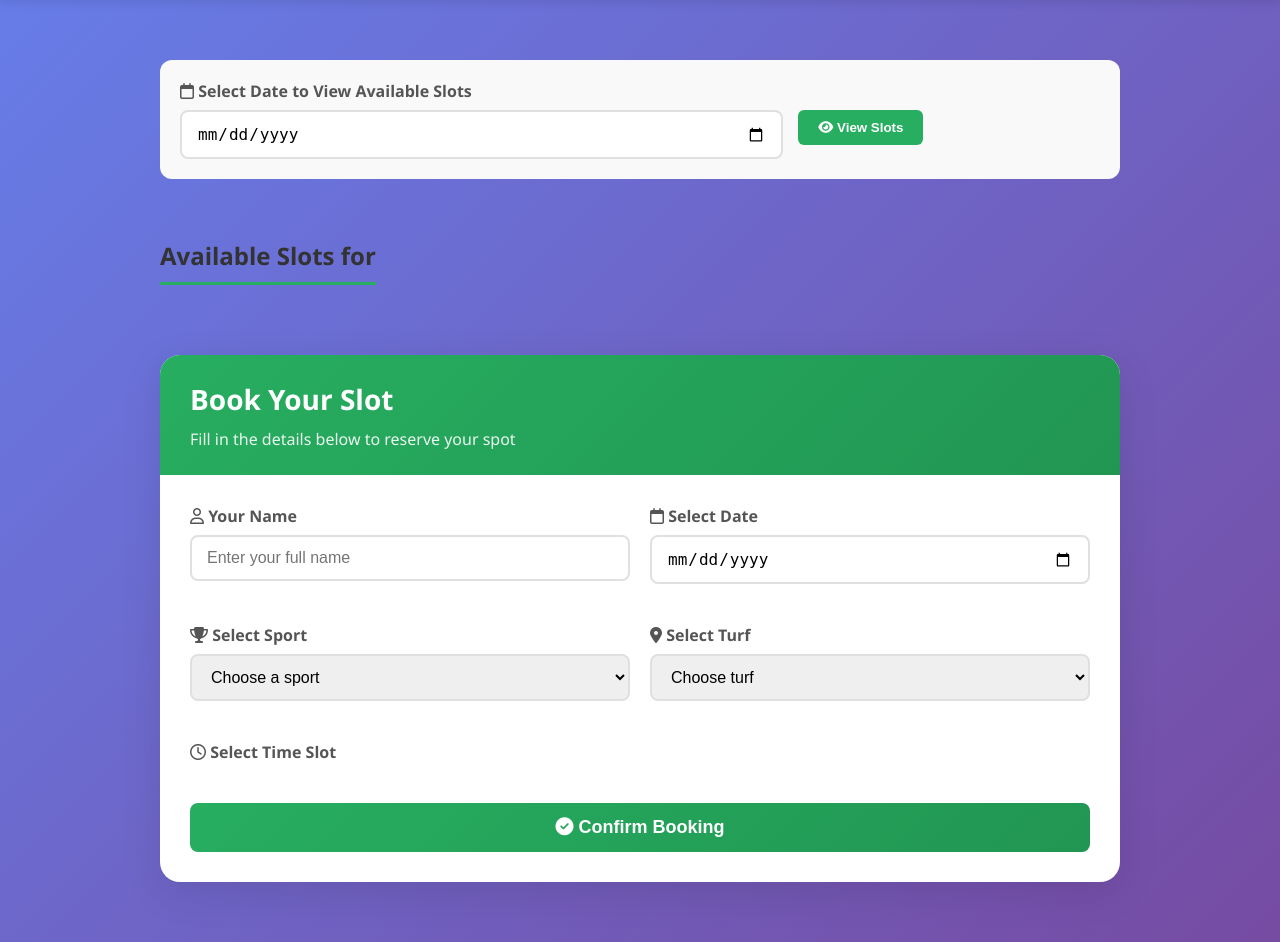
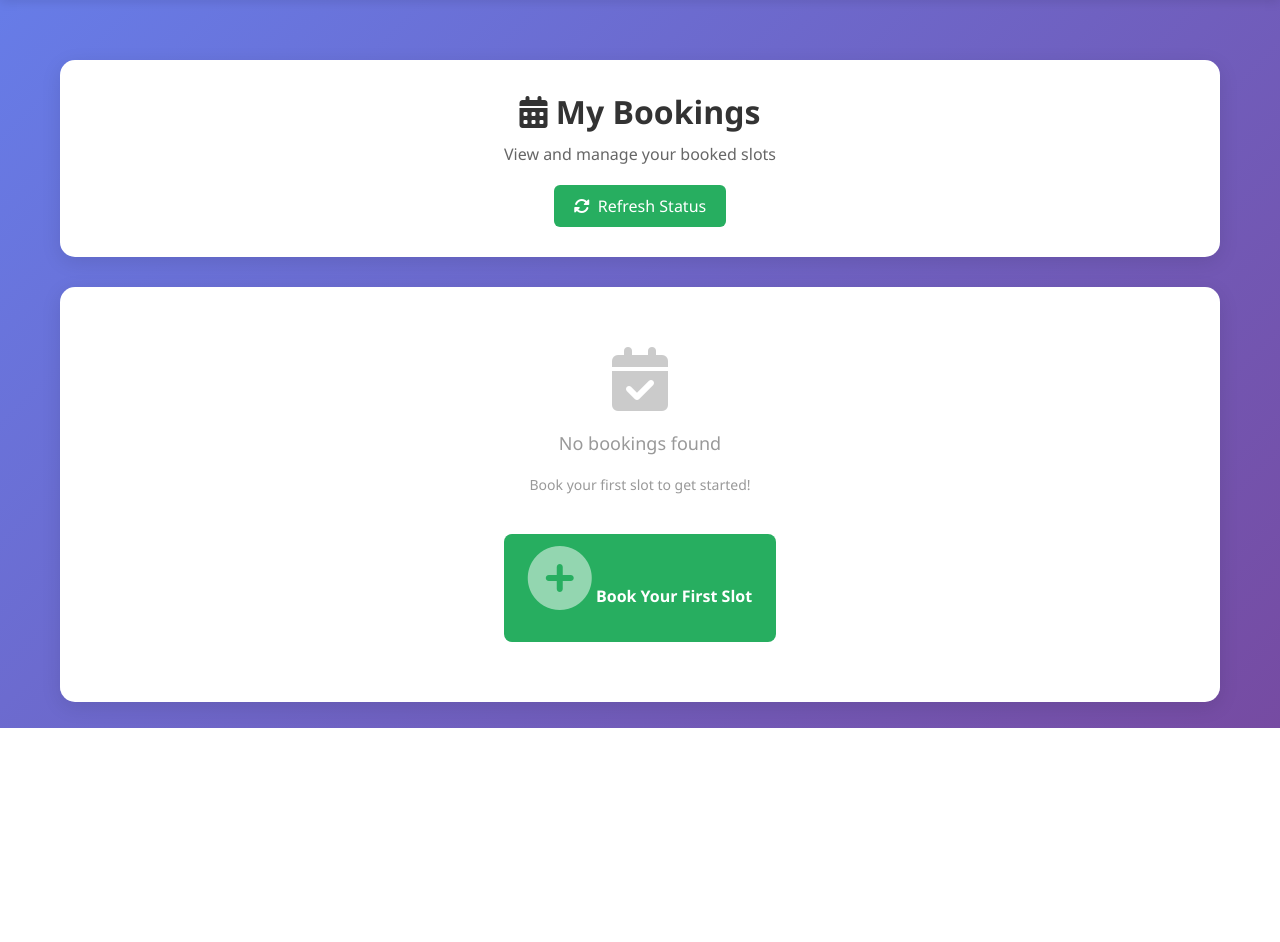
Before and after one commit to neven-mathew/sportscentre, a Flask app: template templates/booking.html in a window 1280 px wide. Shown: the part 72-1014 px from the top of the page. After the commit the page ends 800 px from the top, so only its background shows below. Run offline with Flask 3, Linux system fonts and the light colour scheme; the template is opened without the code that fills it, so the values that code supplies are empty.

Commit message:
Update booking page title and layout styles

```diff
--- a/templates/booking.html
+++ b/templates/booking.html
@@ -3,7 +3,7 @@
 <head>
     <meta charset="UTF-8">
     <meta name="viewport" content="width=device-width, initial-scale=1.0">
-    <title>Book a Slot - Sports Center</title>
+    <title>My Bookings - Sports Center</title>
     <link rel="stylesheet" href="https://cdnjs.cloudflare.com/ajax/libs/font-awesome/6.4.0/css/all.min.css">
     <style>
         * {
@@ -65,188 +65,188 @@
             border-radius: 6px;
         }
 
-        .booking-container {
-            max-width: 1000px;
+        .container {
+            max-width: 1200px;
             margin: 40px auto;
             padding: 20px;
         }
 
-        .booking-form-wrapper {
+        .header {
             background: white;
-            border-radius: 20px;
-            box-shadow: 0 10px 40px rgba(0,0,0,0.1);
-            overflow: hidden;
+            border-radius: 15px;
+            padding: 30px;
+            margin-bottom: 30px;
+            text-align: center;
+            box-shadow: 0 5px 20px rgba(0,0,0,0.1);
         }
 
-        .form-header {
-            background: linear-gradient(135deg, #27ae60 0%, #219653 100%);
-            color: white;
-            padding: 25px 30px;
+        .header h1 {
+            color: #333;
+            font-size: 32px;
+            margin-bottom: 10px;
         }
 
-        .form-header h2 {
-            margin: 0;
-            font-size: 28px;
+        .header p {
+            color: #666;
+            font-size: 16px;
         }
 
-        .form-header p {
-            margin: 10px 0 0;
-            opacity: 0.9;
+        .stats {
+            display: grid;
+            grid-template-columns: repeat(auto-fit, minmax(200px, 1fr));
+            gap: 20px;
+            margin-bottom: 30px;
         }
 
-        .booking-form {
-            padding: 30px;
+        .stat-card {
+            background: white;
+            border-radius: 15px;
+            padding: 20px;
+            text-align: center;
+            box-shadow: 0 5px 20px rgba(0,0,0,0.1);
         }
 
-        .form-row {
-            display: grid;
-            grid-template-columns: 1fr 1fr;
-            gap: 20px;
+        .stat-card h3 {
+            color: #666;
+            font-size: 14px;
+            margin-bottom: 10px;
+        }
+
+        .stat-number {
+            font-size: 32px;
+            font-weight: bold;
+            color: #27ae60;
+        }
+
+        .bookings-table-wrapper {
+            background: white;
+            border-radius: 15px;
+            overflow-x: auto;
+            box-shadow: 0 5px 20px rgba(0,0,0,0.1);
+        }
+
+        .booking-table {
+            width: 100%;
+            border-collapse: collapse;
+        }
+
+        .booking-table th {
+            background: #f8f9fa;
+            padding: 15px;
+            text-align: left;
+            font-weight: 600;
+            color: #555;
+            border-bottom: 2px solid #e0e0e0;
+        }
+
+        .booking-table td {
+            padding: 15px;
+            border-bottom: 1px solid #e0e0e0;
+            color: #666;
+        }
+
+        .booking-table tr:hover {
+            background: #f8f9fa;
+        }
+
+        .badge {
+            display: inline-block;
+            padding: 4px 12px;
+            border-radius: 20px;
+            font-size: 12px;
+            font-weight: 600;
+        }
+
+        .badge-pending {
+            background: #fff3cd;
+            color: #856404;
+        }
+
+        .badge-confirmed {
+            background: #d4edda;
+            color: #155724;
+        }
+
+        .badge-cancelled {
+            background: #f8d7da;
+            color: #721c24;
+        }
+
+        .cancel-btn {
+            background: #dc3545;
+            color: white;
+            padding: 6px 12px;
+            border-radius: 6px;
+            text-decoration: none;
+            font-size: 12px;
+            display: inline-flex;
+            align-items: center;
+            gap: 5px;
+            transition: all 0.3s;
+            border: none;
+            cursor: pointer;
+        }
+
+        .cancel-btn:hover {
+            background: #c82333;
+            transform: scale(1.05);
+        }
+
+        .cancel-btn.disabled {
+            background: #6c757d;
+            cursor: not-allowed;
+            pointer-events: none;
+        }
+
+        .refresh-btn {
+            background: #27ae60;
+            color: white;
+            padding: 10px 20px;
+            border-radius: 6px;
+            text-decoration: none;
+            display: inline-flex;
+            align-items: center;
+            gap: 8px;
+            margin-top: 20px;
+            transition: all 0.3s;
+        }
+
+        .refresh-btn:hover {
+            background: #219653;
+            transform: translateY(-2px);
+        }
+
+        .empty-state {
+            text-align: center;
+            padding: 60px 20px;
+            color: #999;
+        }
+
+        .empty-state i {
+            font-size: 64px;
+            margin-bottom: 20px;
+            opacity: 0.5;
+        }
+
+        .empty-state p {
+            font-size: 18px;
             margin-bottom: 20px;
         }
 
-        .form-group {
-            margin-bottom: 20px;
-        }
-
-        .form-group label {
-            display: block;
-            margin-bottom: 8px;
-            font-weight: 600;
-            color: #555;
-        }
-
-        .form-group input,
-        .form-group select {
-            width: 100%;
-            padding: 12px 15px;
-            border: 2px solid #e0e0e0;
-            border-radius: 8px;
-            font-size: 16px;
-            transition: all 0.3s;
-        }
-
-        .form-group input:focus,
-        .form-group select:focus {
-            border-color: #27ae60;
-            outline: none;
-            box-shadow: 0 0 0 3px rgba(39, 174, 96, 0.1);
-        }
-
-        .slots-grid {
-            display: grid;
-            grid-template-columns: repeat(auto-fill, minmax(100px, 1fr));
-            gap: 12px;
-            margin: 20px 0;
-        }
-
-        .slot-option {
-            position: relative;
-        }
-
-        .slot-option input[type="radio"] {
-            position: absolute;
-            opacity: 0;
-            cursor: pointer;
-        }
-
-        .slot-label {
-            display: flex;
-            align-items: center;
-            justify-content: center;
-            padding: 12px;
-            background: #f5f5f5;
-            border: 2px solid #e0e0e0;
-            border-radius: 8px;
-            cursor: pointer;
-            transition: all 0.3s;
-            font-size: 14px;
-            font-weight: 500;
-        }
-
-        .slot-option input[type="radio"]:checked + .slot-label {
-            background: #27ae60;
-            border-color: #27ae60;
-            color: white;
-        }
-
-        .slot-option:hover .slot-label {
-            transform: translateY(-2px);
-            box-shadow: 0 4px 12px rgba(0,0,0,0.1);
-        }
-
-        .booked-slot {
-            background: #dc3545 !important;
-            color: white !important;
-            cursor: not-allowed !important;
-            opacity: 0.7;
-            text-align: center;
-            padding: 12px;
-            border-radius: 8px;
-            font-size: 14px;
-            font-weight: 500;
-            display: flex;
-            align-items: center;
-            justify-content: center;
-            gap: 8px;
-        }
-
-        .submit-btn {
-            background: linear-gradient(135deg, #27ae60 0%, #219653 100%);
-            color: white;
-            padding: 14px 30px;
-            border: none;
-            border-radius: 8px;
-            font-size: 18px;
-            font-weight: bold;
-            cursor: pointer;
-            width: 100%;
-            transition: all 0.3s;
-        }
-
-        .submit-btn:hover {
-            transform: translateY(-2px);
-            box-shadow: 0 5px 15px rgba(39, 174, 96, 0.3);
-        }
-
-        .date-selector {
-            background: #f9f9f9;
-            padding: 20px;
-            border-radius: 12px;
-            margin-bottom: 30px;
-            display: flex;
-            gap: 15px;
-            align-items: flex-end;
-        }
-
-        .date-selector .form-group {
-            margin-bottom: 0;
-            flex: 1;
-        }
-
-        .view-slots-btn {
+        .btn-book-now {
+            display: inline-block;
             background: #27ae60;
             color: white;
-            padding: 10px 20px;
-            border: none;
-            border-radius: 6px;
-            cursor: pointer;
+            padding: 12px 24px;
+            border-radius: 8px;
+            text-decoration: none;
             font-weight: bold;
             transition: all 0.3s;
         }
 
-        .view-slots-btn:hover {
+        .btn-book-now:hover {
             background: #219653;
-            transform: translateY(-1px);
-        }
-
-        .section-title {
-            font-size: 24px;
-            color: #333;
-            margin: 30px 0 20px;
-            padding-bottom: 10px;
-            border-bottom: 3px solid #27ae60;
-            display: inline-block;
+            transform: translateY(-2px);
         }
 
         .alert {
@@ -270,6 +270,11 @@
         .alert-error {
             border-left: 4px solid #dc3545;
             color: #721c24;
+        }
+
+        .alert-info {
+            border-left: 4px solid #17a2b8;
+            color: #0c5460;
         }
 
         @keyframes slideInRight {
@@ -296,16 +301,18 @@
                 display: none;
             }
 
-            .form-row {
-                grid-template-columns: 1fr;
+            .booking-table th,
+            .booking-table td {
+                padding: 10px;
+                font-size: 12px;
             }
 
-            .slots-grid {
-                grid-template-columns: repeat(auto-fill, minmax(80px, 1fr));
+            .header h1 {
+                font-size: 24px;
             }
 
-            .date-selector {
-                flex-direction: column;
+            .stats {
+                grid-template-columns: 1fr;
             }
         }
     </style>
@@ -326,117 +333,129 @@
         {% if messages %}
             {% for category, message in messages %}
                 <div class="alert alert-{{ category }}">
-                    <i class="fas fa-{% if category == 'success' %}check-circle{% else %}exclamation-circle{% endif %}"></i>
+                    <i class="fas fa-{% if category == 'success' %}check-circle{% elif category == 'error' %}exclamation-circle{% else %}info-circle{% endif %}"></i>
                     {{ message }}
                 </div>
             {% endfor %}
         {% endif %}
     {% endwith %}
 
-    <div class="booking-container">
-        <!-- Date Selector -->
-        <div class="date-selector">
-            <form method="GET" style="display: flex; gap: 15px; width: 100%; flex-wrap: wrap;">
-                <div class="form-group" style="flex: 2;">
-                    <label><i class="fa-regular fa-calendar"></i> Select Date to View Available Slots</label>
-                    <input type="date" name="date" value="{{ date }}" min="{{ today_date }}" style="width: 100%;">
-                </div>
-                <div class="form-group" style="flex: 1;">
-                    <label>&nbsp;</label>
-                    <button type="submit" class="view-slots-btn">
-                        <i class="fa-solid fa-eye"></i> View Slots
-                    </button>
-                </div>
-            </form>
+    <div class="container">
+        <div class="header">
+            <h1><i class="fas fa-calendar-alt"></i> My Bookings</h1>
+            <p>View and manage your booked slots</p>
+            <a href="/mybookings" class="refresh-btn">
+                <i class="fas fa-sync-alt"></i> Refresh Status
+            </a>
         </div>
 
-        <!-- Available Slots Display -->
-        <div style="margin-bottom: 30px;">
-            <h2 class="section-title">Available Slots for {{ date }}</h2>
-            <div class="slots-grid">
-                {% for s in slots %}
-                    {% if s in booked %}
-                        <div class="booked-slot">
-                            <i class="fa-solid fa-lock"></i> {{ s }}
-                        </div>
-                    {% else %}
-                        <div class="slot-option">
-                            <input type="radio" name="slot_preview" value="{{ s }}" id="slot_{{ loop.index }}" disabled>
-                            <label for="slot_{{ loop.index }}" class="slot-label" style="background: #28a745; color: white; border-color: #28a745;">
-                                <i class="fa-solid fa-clock"></i> {{ s }}
-                            </label>
-                        </div>
-                    {% endif %}
-                {% endfor %}
+        {% if bookings %}
+        {% set confirmed_count = 0 %}
+        {% set pending_count = 0 %}
+        {% for booking in bookings %}
+            {% if status_exists and booking|length > 6 %}
+                {% if booking[6] == 'confirmed' %}
+                    {% set confirmed_count = confirmed_count + 1 %}
+                {% else %}
+                    {% set pending_count = pending_count + 1 %}
+                {% endif %}
+            {% else %}
+                {% set confirmed_count = confirmed_count + 1 %}
+            {% endif %}
+        {% endfor %}
+
+        <div class="stats">
+            <div class="stat-card">
+                <h3>Total Bookings</h3>
+                <div class="stat-number">{{ bookings|length }}</div>
+            </div>
+            <div class="stat-card">
+                <h3>Confirmed</h3>
+                <div class="stat-number" style="color: #28a745;">{{ confirmed_count }}</div>
+            </div>
+            <div class="stat-card">
+                <h3>Pending</h3>
+                <div class="stat-number" style="color: #ffc107;">{{ pending_count }}</div>
             </div>
         </div>
+        {% endif %}
 
-        <!-- Booking Form -->
-        <div class="booking-form-wrapper">
-            <div class="form-header">
-                <h2>Book Your Slot</h2>
-                <p>Fill in the details below to reserve your spot</p>
+        <div class="bookings-table-wrapper">
+            {% if bookings %}
+            <table class="booking-table">
+                <thead>
+                    <tr>
+                        <th>ID</th>
+                        <th>Name</th>
+                        <th>Sport</th>
+                        <th>Turf</th>
+                        <th>Time</th>
+                        <th>Date</th>
+                        <th>Status</th>
+                        <th>Action</th>
+                    </tr>
+                </thead>
+                <tbody>
+                    {% for booking in bookings %}
+                    <tr>
+                        <td>#{{ booking[0] }}</td>
+                        <td><strong>{{ booking[1] }}</strong></td>
+                        <td>{{ booking[2] }}</td>
+                        <td>{{ booking[3] }}</td>
+                        <td>{{ booking[4] }}</td>
+                        <td>{{ booking[5] }}</td>
+                        <td>
+                            {% if status_exists and booking|length > 6 %}
+                                {% if booking[6] == 'confirmed' %}
+                                    <span class="badge badge-confirmed">
+                                        <i class="fas fa-check-circle"></i> Confirmed
+                                    </span>
+                                {% elif booking[6] == 'pending' %}
+                                    <span class="badge badge-pending">
+                                        <i class="fas fa-clock"></i> Pending Approval
+                                    </span>
+                                {% else %}
+                                    <span class="badge badge-cancelled">
+                                        <i class="fas fa-times-circle"></i> {{ booking[6] }}
+                                    </span>
+                                {% endif %}
+                            {% else %}
+                                <span class="badge badge-confirmed">
+                                    <i class="fas fa-check-circle"></i> Confirmed
+                                </span>
+                            {% endif %}
+                        </td>
+                        <td>
+                            {% if status_exists and booking|length > 6 %}
+                                {% if booking[6] == 'confirmed' %}
+                                    <a href="/cancelpage/{{ booking[0] }}" class="cancel-btn" onclick="return confirm('⚠️ WARNING: Are you sure you want to cancel this booking?\n\nThis action cannot be undone!')">
+                                        <i class="fas fa-trash"></i> Cancel Booking
+                                    </a>
+                                {% elif booking[6] == 'pending' %}
+                                    <span class="cancel-btn disabled" style="background: #ffc107; color: #856404; cursor: wait;">
+                                        <i class="fas fa-hourglass-half"></i> Awaiting Confirmation
+                                    </span>
+                                {% endif %}
+                            {% else %}
+                                <a href="/cancelpage/{{ booking[0] }}" class="cancel-btn" onclick="return confirm('⚠️ WARNING: Are you sure you want to cancel this booking?\n\nThis action cannot be undone!')">
+                                    <i class="fas fa-trash"></i> Cancel Booking
+                                </a>
+                            {% endif %}
+                        </td>
+                    </tr>
+                    {% endfor %}
+                </tbody>
+            </table>
+            {% else %}
+            <div class="empty-state">
+                <i class="fas fa-calendar-check"></i>
+                <p>No bookings found</p>
+                <p style="font-size: 14px; margin-top: 10px;">Book your first slot to get started!</p>
+                <a href="/booking" class="btn-book-now" style="margin-top: 20px; display: inline-block;">
+                    <i class="fas fa-plus-circle"></i> Book Your First Slot
+                </a>
             </div>
-
-            <div class="booking-form">
-                <form action="/book" method="POST">
-                    <div class="form-row">
-                        <div class="form-group">
-                            <label><i class="fa-regular fa-user"></i> Your Name</label>
-                            <input type="text" name="name" placeholder="Enter your full name" required>
-                        </div>
-
-                        <div class="form-group">
-                            <label><i class="fa-regular fa-calendar"></i> Select Date</label>
-                            <input type="date" name="date" value="{{ date }}" min="{{ today_date }}" required>
-                        </div>
-                    </div>
-
-                    <div class="form-row">
-                        <div class="form-group">
-                            <label><i class="fa-solid fa-trophy"></i> Select Sport</label>
-                            <select name="sport" required>
-                                <option value="">Choose a sport</option>
-                                <option value="Football">⚽ Football (7'S, 5'S)</option>
-                                <option value="Cricket">🏏 Cricket (9A)</option>
-                            </select>
-                        </div>
-
-                        <div class="form-group">
-                            <label><i class="fa-solid fa-map-marker-alt"></i> Select Turf</label>
-                            <select name="turf" required>
-                                <option value="">Choose turf</option>
-                                <option value="A1">Turf A1</option>
-                                <option value="A2">Turf A2</option>
-                            </select>
-                        </div>
-                    </div>
-
-                    <div class="form-group">
-                        <label><i class="fa-regular fa-clock"></i> Select Time Slot</label>
-                        <div class="slots-grid">
-                            {% for s in slots %}
-                                {% if s in booked %}
-                                    <div class="booked-slot">
-                                        <i class="fa-solid fa-lock"></i> {{ s }}
-                                    </div>
-                                {% else %}
-                                    <div class="slot-option">
-                                        <input type="radio" name="slot" value="{{ s }}" id="slot_form_{{ loop.index }}" required>
-                                        <label for="slot_form_{{ loop.index }}" class="slot-label">
-                                            <i class="fa-solid fa-clock"></i> {{ s }}
-                                        </label>
-                                    </div>
-                                {% endif %}
-                            {% endfor %}
-                        </div>
-                    </div>
-
-                    <button type="submit" class="submit-btn">
-                        <i class="fa-solid fa-check-circle"></i> Confirm Booking
-                    </button>
-                </form>
-            </div>
+            {% endif %}
         </div>
     </div>
 
@@ -450,6 +469,11 @@
                 setTimeout(() => alert.remove(), 500);
             });
         }, 5000);
+
+        // Auto-refresh page every 30 seconds to check for status updates
+        setTimeout(function() {
+            location.reload();
+        }, 30000);
     </script>
 </body>
 </html>
```
